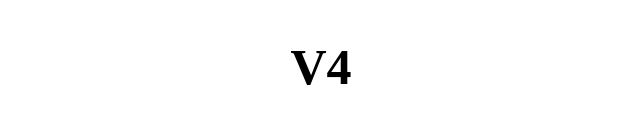
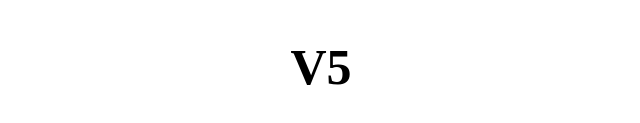
Before and after one commit to PixelRobots/ContainerPlay, a plain HTML site: page ACRTasks/index.html in a window 1280 px wide. Shown: the part 403-526 px from the top of the page, 319-959 px from the left. Drawn offline with Linux system fonts and the light colour scheme.

Commit message:
updated to version 5

```diff
--- a/ACRTasks/index.html
+++ b/ACRTasks/index.html
@@ -8,7 +8,7 @@
 
     <img style="display: block; margin-left: auto; margin-right: auto" src="https://pixelrobots.co.uk/wp-content/uploads/2019/01/1988317.png"/>
     <h1 style="font-size:50px; color:#000000; text-align: center">Hello World!</h1>
-    <h2 style="font-size:50px; color:#000000; text-align: center">V4</h2>
+    <h2 style="font-size:50px; color:#000000; text-align: center">V5</h2>
 
 </body>
 </html>
```
